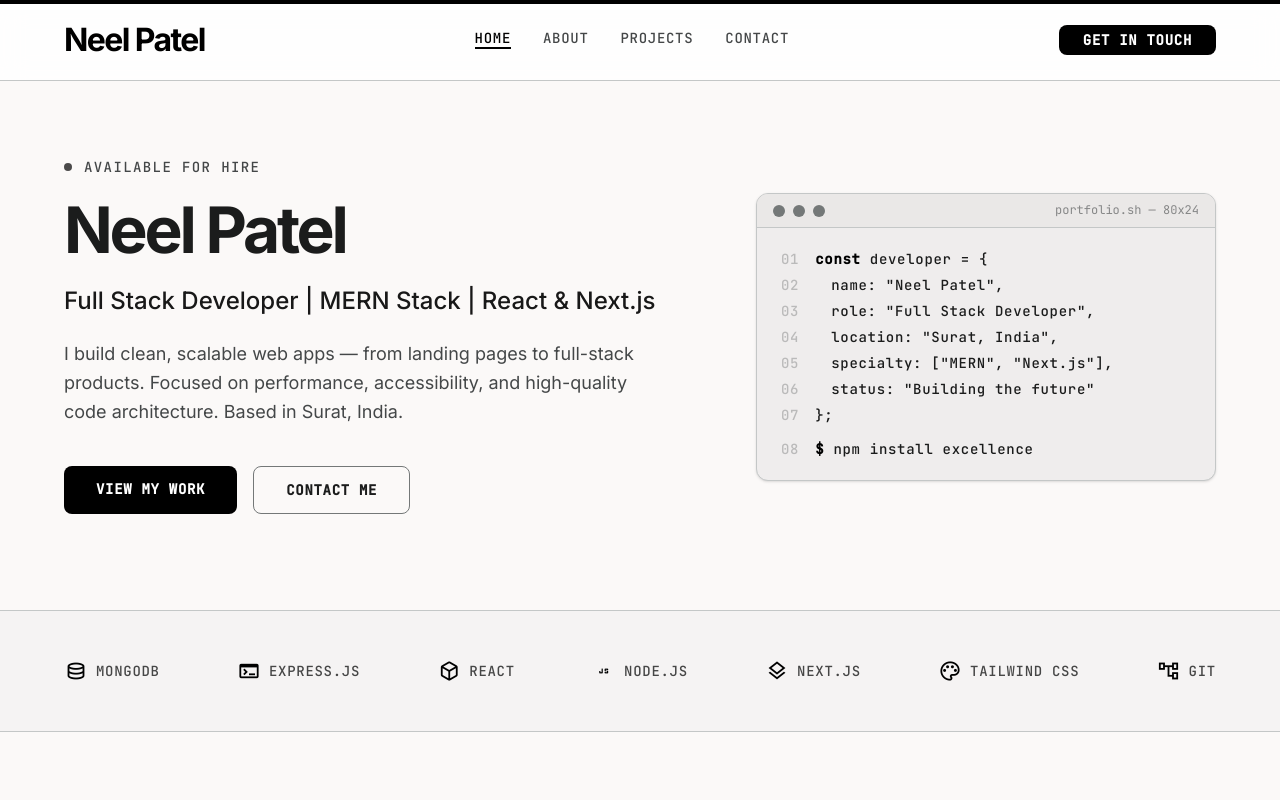
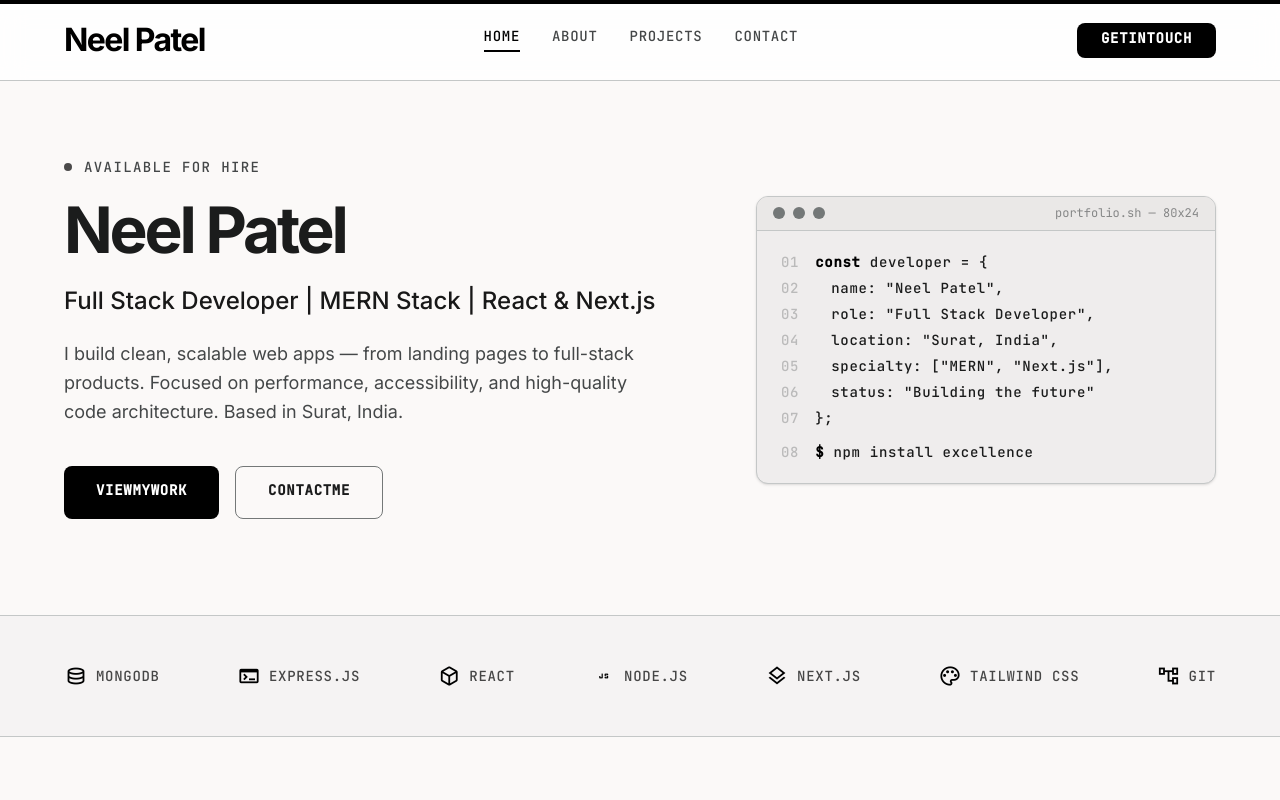
Before and after one commit to Neel0005/Portfolio, a React (Vite) app: page / in a window 1280 px wide. Shown: the top 800 px of the page. Built offline with nearby package versions, Linux system fonts and the light colour scheme.

Commit message:
feat: initialize project with global Tailwind styles, text scramble component, and base application structure

```diff
--- a/src/App.jsx
+++ b/src/App.jsx
@@ -2,6 +2,7 @@ import React, { useState, useEffect } from 'react';
 import { motion, useScroll, useTransform, useSpring, AnimatePresence } from 'framer-motion';
 import Lenis from 'lenis';
 import { ContainerScroll } from '@/components/ui/container-scroll-animation';
+import { TextScramble } from '@/components/ui/text-scramble';
 
 function App() {
   const [formData, setFormData] = useState({ name: '', email: '', message: '' });
@@ -196,7 +197,7 @@ function App() {
                   href={`#${section}`}
                   onClick={() => setActiveSection(section)}
                 >
-                  {section}
+                  <TextScramble text={section.charAt(0).toUpperCase() + section.slice(1)} />
                   {isActive && (
                     <motion.div
                       layoutId="activeUnderline"
@@ -211,8 +212,8 @@ function App() {
 
           <div className="flex items-center gap-4">
             {/* Get in touch button - responsive display */}
-            <a href="#contact" onClick={() => setActiveSection('contact')} className="hidden sm:inline-block bg-primary text-on-primary px-6 py-2 font-label-mono text-label-mono uppercase font-bold transition-all duration-200 hover:bg-on-surface-variant active:scale-95 rounded-lg text-center">
-              Get in touch
+            <a href="#contact" onClick={() => setActiveSection('contact')} className="hidden sm:inline-flex items-center bg-primary text-on-primary px-6 py-2 font-label-mono text-label-mono uppercase font-bold transition-all duration-200 hover:bg-on-surface-variant active:scale-95 rounded-lg text-center">
+              <TextScramble text="Get in touch" />
             </a>
 
             {/* Mobile Hamburger Toggle */}
@@ -269,7 +270,7 @@ function App() {
                           setMobileMenuOpen(false);
                         }}
                       >
-                        {section}
+                        <TextScramble text={section.charAt(0).toUpperCase() + section.slice(1)} />
                       </motion.a>
                     );
                   })}
@@ -285,7 +286,7 @@ function App() {
                   }}
                   className="w-full bg-primary text-on-primary px-6 py-3.5 font-label-mono text-caption uppercase font-bold transition-all duration-200 hover:bg-on-surface-variant active:scale-95 rounded-lg flex items-center justify-center gap-2 text-center"
                 >
-                  Get in touch
+                  <TextScramble text="Get in touch" />
                   <span className="material-symbols-outlined text-[16px]">arrow_forward</span>
                 </a>
 
@@ -326,11 +327,11 @@ function App() {
                 I build clean, scalable web apps — from landing pages to full-stack products. Focused on performance, accessibility, and high-quality code architecture. Based in Surat, India.
               </p>
               <div className="flex flex-wrap gap-4 pt-2 md:pt-4">
-                <a href="#projects" className="bg-primary text-on-primary px-6 py-3.5 md:px-8 md:py-4 font-label-mono text-caption md:text-label-mono uppercase font-bold hover:bg-on-surface-variant transition-all active:scale-95 rounded-lg inline-block text-center">
-                  View My Work
+                <a href="#projects" className="bg-primary text-on-primary px-6 py-3.5 md:px-8 md:py-4 font-label-mono text-caption md:text-label-mono uppercase font-bold hover:bg-on-surface-variant transition-all active:scale-95 rounded-lg inline-flex items-center justify-center text-center">
+                  <TextScramble text="View My Work" />
                 </a>
-                <a href="#contact" className="border border-outline text-on-surface px-6 py-3.5 md:px-8 md:py-4 font-label-mono text-caption md:text-label-mono uppercase font-bold hover:text-yellow-500 hover:border-yellow-500 hover:bg-transparent transition-all active:scale-95 rounded-lg inline-block text-center">
-                  Contact Me
+                <a href="#contact" className="border border-outline text-on-surface px-6 py-3.5 md:px-8 md:py-4 font-label-mono text-caption md:text-label-mono uppercase font-bold hover:text-yellow-500 hover:border-yellow-500 hover:bg-transparent transition-all active:scale-95 rounded-lg inline-flex items-center justify-center text-center">
+                  <TextScramble text="Contact Me" />
                 </a>
               </div>
             </motion.div>
@@ -671,7 +672,7 @@ function App() {
                   </p>
                 </div>
                 <a className="inline-flex items-center gap-3 font-label-mono text-label-mono uppercase font-bold text-primary hover:gap-5 transition-all" href="https://quickshow-xi.vercel.app/" target="_blank" rel="noreferrer">
-                  Explore Live App <span className="material-symbols-outlined" style={{ fontVariationSettings: "'wght' 600" }}>arrow_forward</span>
+                  <TextScramble text="Explore Live App" /> <span className="material-symbols-outlined" style={{ fontVariationSettings: "'wght' 600" }}>arrow_forward</span>
                 </a>
               </div>
             </motion.div>
@@ -710,7 +711,7 @@ function App() {
                   </p>
                 </div>
                 <a className="inline-flex items-center gap-3 font-label-mono text-label-mono uppercase font-bold text-primary hover:gap-5 transition-all" href="https://vivid-striming.vercel.app/" target="_blank" rel="noreferrer">
-                  Explore Live App <span className="material-symbols-outlined" style={{ fontVariationSettings: "'wght' 600" }}>arrow_forward</span>
+                  <TextScramble text="Explore Live App" /> <span className="material-symbols-outlined" style={{ fontVariationSettings: "'wght' 600" }}>arrow_forward</span>
                 </a>
               </div>
             </motion.div>
@@ -794,7 +795,7 @@ function App() {
                     whileHover={{ scale: 1.02 }}
                     whileTap={{ scale: 0.98 }}
                   >
-                    Start a Conversation
+                    <TextScramble text="Start a Conversation" />
                     <span className="material-symbols-outlined">send</span>
                   </motion.button>
                   {formSubmitted && (
@@ -823,9 +824,9 @@ function App() {
             © 2026 Neel Patel. Built with precision.
           </div>
           <div className="flex gap-8">
-            <a className="font-label-mono text-label-mono text-on-surface-variant hover:text-primary transition-colors uppercase" href="https://www.linkedin.com/in/neel-patel-569b32233/" target="_blank" rel="noreferrer">LinkedIn</a>
-            <a className="font-label-mono text-label-mono text-on-surface-variant hover:text-primary transition-colors uppercase" href="https://github.com/neelpatel80358" target="_blank" rel="noreferrer">GitHub</a>
-            <a className="font-label-mono text-label-mono text-on-surface-variant hover:text-primary transition-colors uppercase" href="mailto:neelpatel80358@gmail.com">Email</a>
+            <a className="font-label-mono text-label-mono text-on-surface-variant hover:text-primary transition-colors uppercase" href="https://www.linkedin.com/in/neel-patel-569b32233/" target="_blank" rel="noreferrer"><TextScramble text="LinkedIn" /></a>
+            <a className="font-label-mono text-label-mono text-on-surface-variant hover:text-primary transition-colors uppercase" href="https://github.com/neelpatel80358" target="_blank" rel="noreferrer"><TextScramble text="GitHub" /></a>
+            <a className="font-label-mono text-label-mono text-on-surface-variant hover:text-primary transition-colors uppercase" href="mailto:neelpatel80358@gmail.com"><TextScramble text="Email" /></a>
           </div>
         </div>
       </footer>
--- /dev/null
+++ b/src/components/ui/text-scramble.jsx
@@ -0,0 +1,98 @@
+import { useState, useCallback, useRef, useEffect } from "react"
+
+const CHARS = "ABCDEFGHIJKLMNOPQRSTUVWXYZ0123456789!@#$%&*"
+
+export function TextScramble({ text, className = "" }) {
+  const [displayText, setDisplayText] = useState(text)
+  const [isHovering, setIsHovering] = useState(false)
+  const [isScrambling, setIsScrambling] = useState(false)
+  const intervalRef = useRef(null)
+  const frameRef = useRef(0)
+
+  const scramble = useCallback(() => {
+    setIsScrambling(true)
+    frameRef.current = 0
+    const duration = text.length * 3
+
+    if (intervalRef.current) clearInterval(intervalRef.current)
+
+    intervalRef.current = setInterval(() => {
+      frameRef.current++
+
+      const progress = frameRef.current / duration
+      const revealedLength = Math.floor(progress * text.length)
+
+      const newText = text
+        .split("")
+        .map((char, i) => {
+          if (char === " ") return " "
+          if (i < revealedLength) return text[i]
+          return CHARS[Math.floor(Math.random() * CHARS.length)]
+        })
+        .join("")
+
+      setDisplayText(newText)
+
+      if (frameRef.current >= duration) {
+        if (intervalRef.current) clearInterval(intervalRef.current)
+        setDisplayText(text)
+        setIsScrambling(false)
+      }
+    }, 30)
+  }, [text])
+
+  const handleMouseEnter = () => {
+    setIsHovering(true)
+    scramble()
+  }
+
+  const handleMouseLeave = () => {
+    setIsHovering(false)
+  }
+
+  useEffect(() => {
+    return () => {
+      if (intervalRef.current) clearInterval(intervalRef.current)
+    }
+  }, [])
+
+  return (
+    <span
+      className={`group relative inline-flex flex-col cursor-pointer select-none ${className}`}
+      onMouseEnter={handleMouseEnter}
+      onMouseLeave={handleMouseLeave}
+    >
+      <span className="relative inline-flex flex-nowrap">
+        {displayText.split("").map((char, i) => (
+          <span
+            key={i}
+            className={`inline-block transition-all duration-150 ${
+              isScrambling && char !== text[i] ? "text-primary scale-110" : ""
+            }`}
+            style={{
+              transitionDelay: `${i * 10}ms`,
+            }}
+          >
+            {char}
+          </span>
+        ))}
+      </span>
+
+      {/* Animated underline */}
+      <span className="relative h-px w-full mt-1 overflow-hidden">
+        <span
+          className={`absolute inset-0 transition-transform duration-500 ease-out origin-left ${
+            isHovering ? "scale-x-100 bg-current" : "scale-x-0"
+          }`}
+        />
+      </span>
+
+      {/* Subtle glow on hover */}
+      <span
+        className={`absolute -inset-3 rounded-lg transition-opacity duration-300 -z-10 ${
+          isHovering ? "opacity-100 bg-current/5" : "opacity-0"
+        }`}
+      />
+    </span>
+  )
+}
--- a/src/index.css
+++ b/src/index.css
@@ -49,6 +49,8 @@
   --color-secondary: #5f5f56;
   --color-on-secondary-fixed: #1b1c15;
   --color-border-subtle: #c4c7c7;
+  --color-foreground: #1b1c1c;
+  --color-border: #c4c7c7;
   --color-text-primary: #1b1c1c;
   --color-text-secondary: #444748;
 
```
